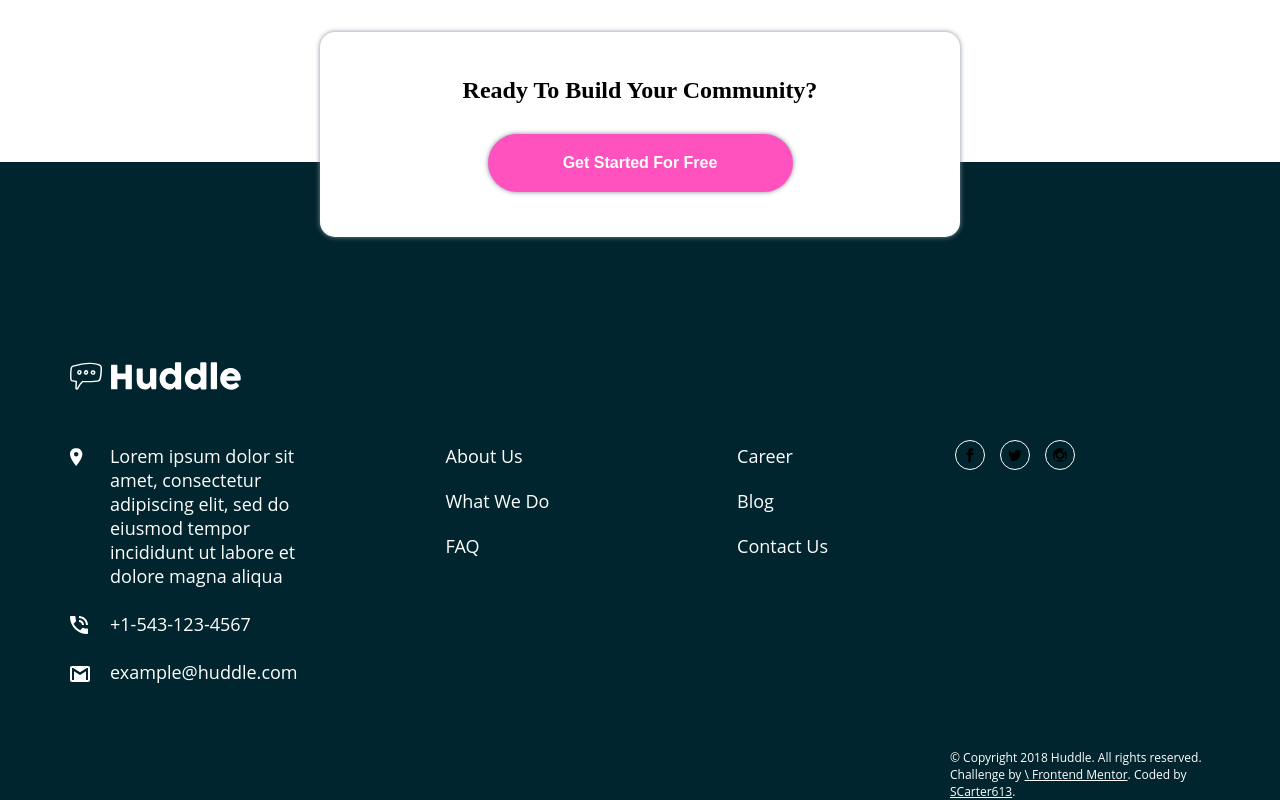
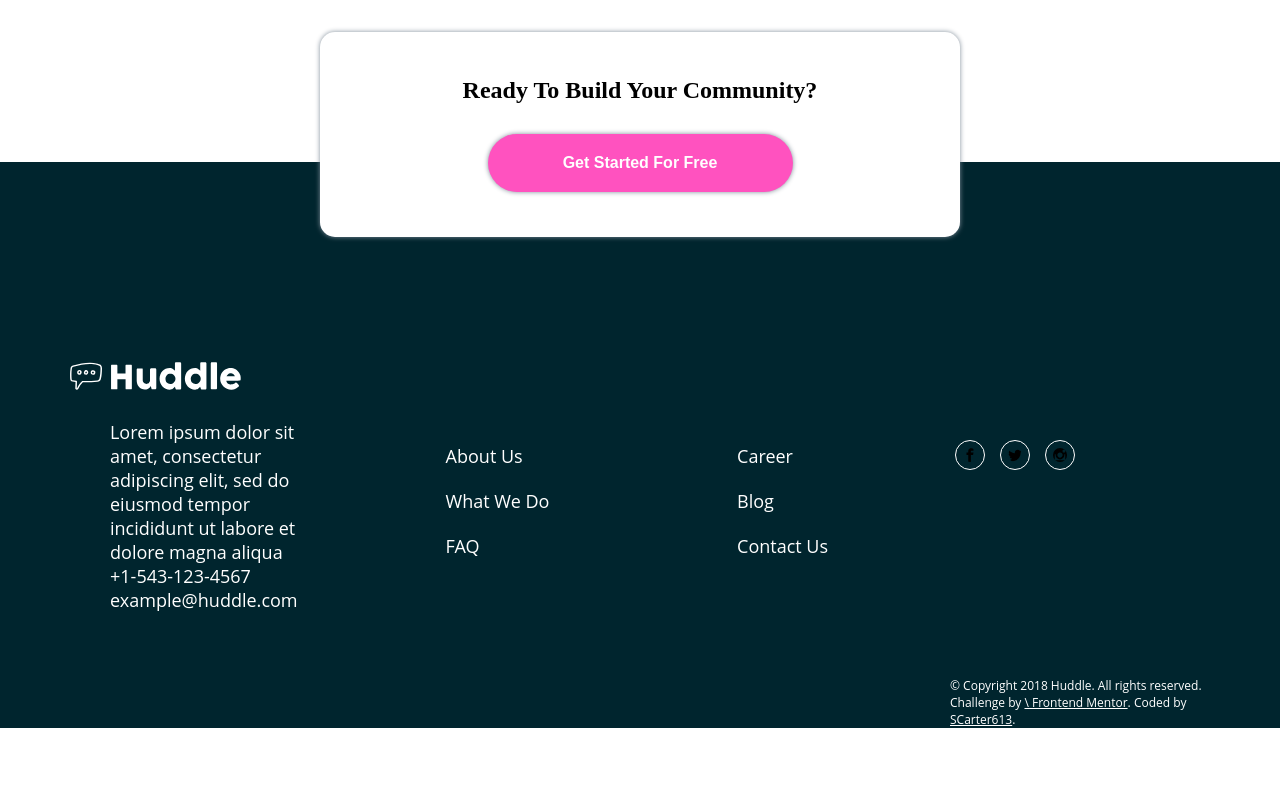
Before and after one commit to SCarter613/FMC-Huddle_Landing_Page-Mobile_First, a plain HTML site: page index.html in a window 1280 px wide. Shown: the part 2013-2813 px from the top of the page. After the commit the page ends 2741 px from the top, so only its background shows below. Drawn offline with Linux system fonts and the light colour scheme; a web font is replaced by a local one.

Commit message:
Update index.html
Fixed remaining html issues

```diff
--- a/index.html
+++ b/index.html
@@ -75,12 +75,11 @@
         </div>
         <div class='contact'>
             <ul>
-                <img src="../images/icon-location.svg" alt="Location"> <li>Lorem
-                ipsum dolor sit amet, consectetur adipiscing elit,
+                <li class='location'>Lorem ipsum dolor sit amet, consectetur adipiscing elit,
                 sed do eiusmod tempor incididunt ut labore et dolore magna
                 aliqua</li>
-                <img src="../images/icon-phone.svg" alt="Phone"><li>+1-543-123-4567</li>
-                <img src="../images/icon-email.svg" alt="Email"><li>example@huddle.com</li>
+                <li class='phone'>+1-543-123-4567</li>
+                <li class='email'>example@huddle.com</li>
             </ul>
         </div>
         <div class='links'>
```
